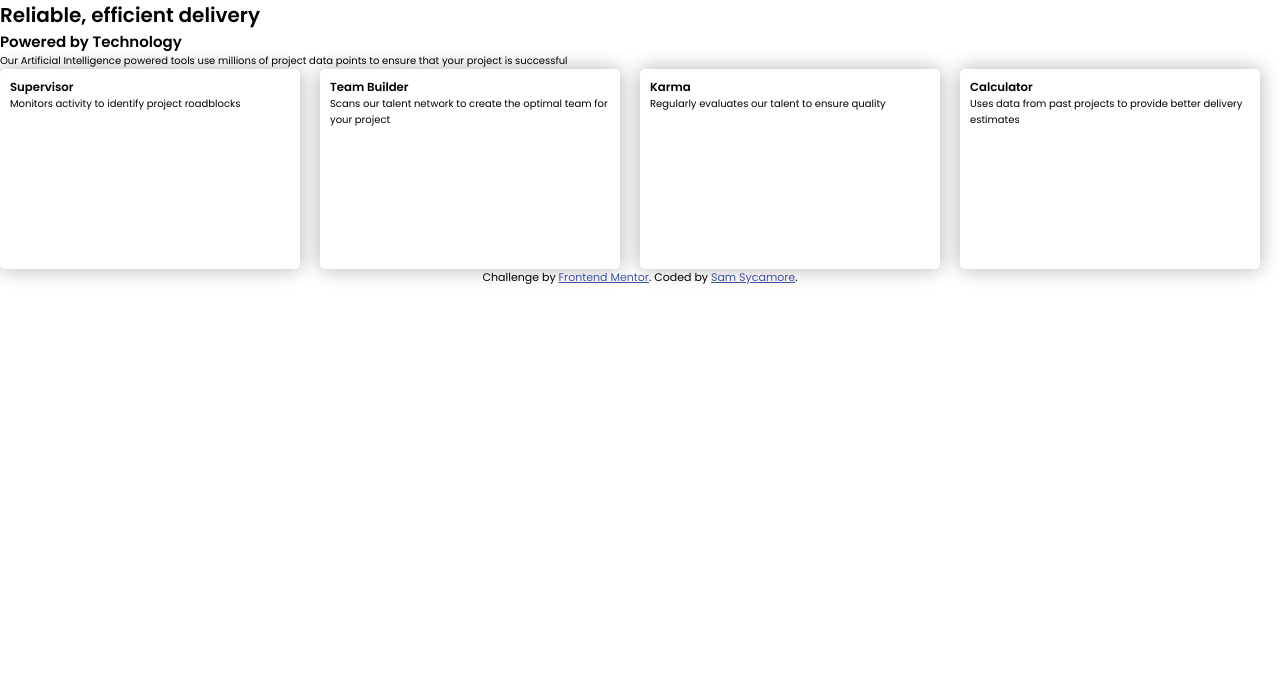
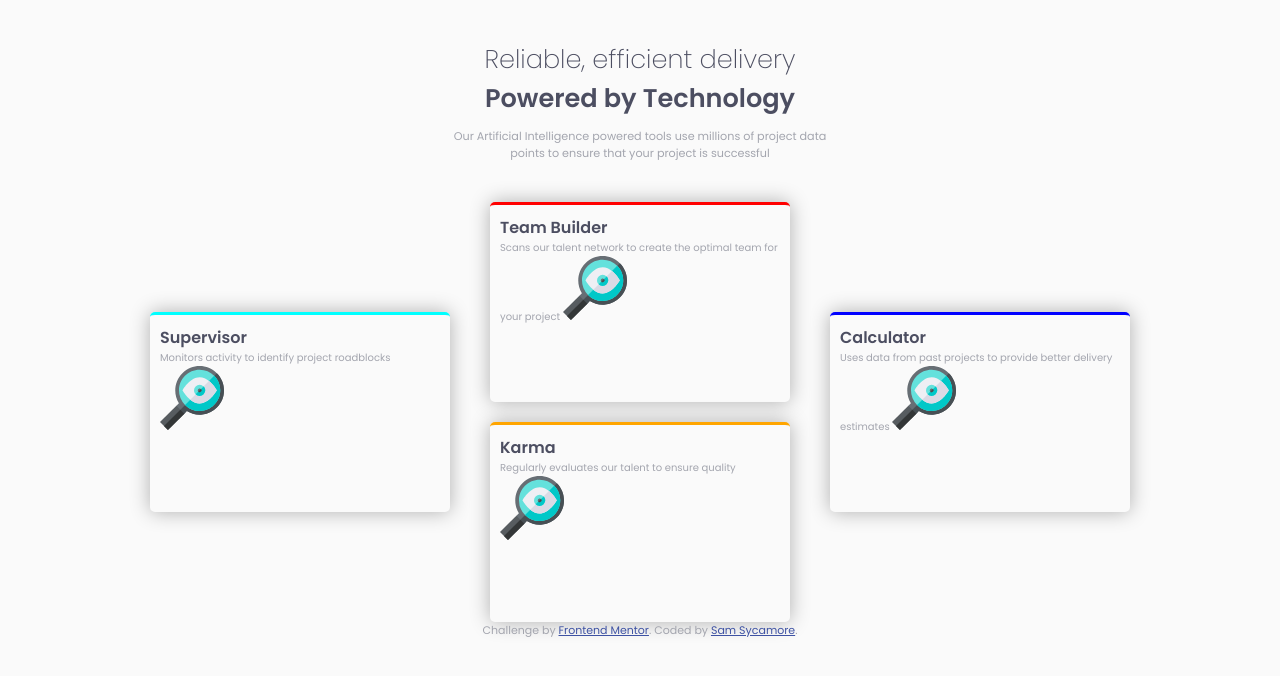
Before and after one commit to samuelsycamore/FEM-four-card-feature-section, a plain HTML site: page index.html in a window 1280 px wide. Drawn offline with Linux system fonts and the light colour scheme.

Commit message:
Mostly there

```diff
--- a/index.html
+++ b/index.html
@@ -27,18 +27,24 @@
   <section class="card cyan">
   <h3>Supervisor</h3>
   Monitors activity to identify project roadblocks
+  <img src="images/icon-supervisor.svg">
 </section>
+<div class="col-container">
 <section class="card red">
   <h3>Team Builder</h3>
   Scans our talent network to create the optimal team for your project
+<img src="images/icon-supervisor.svg">
 </section>
 <section class="card orange">
   <h3>Karma</h3>
   Regularly evaluates our talent to ensure quality
+  <img src="images/icon-supervisor.svg">
 </section>
-<section class="card green">
+</div>
+<section class="card blue">
   <h3>Calculator</h3>
   Uses data from past projects to provide better delivery estimates
+  <img src="images/icon-supervisor.svg">
 </section>
 </div>
   <footer>
--- a/style.css
+++ b/style.css
@@ -9,6 +9,35 @@ box-sizing: border-box;
 body{
   font-family: 'Poppins', sans-serif;
   font-size: 62.5%;
+  background: hsl(0, 0%, 98%);
+  color: hsl(229, 6%, 66%);
+}
+
+h1{
+  font-weight: 200;
+}
+
+h1, h2{
+  font-size: 1.6rem;
+}
+
+h1, h2, h3{
+  color: hsl(234, 12%, 34%);
+}
+
+h3{
+  font-size: 1rem;
+}
+
+header{
+  text-align: center;
+  width: 400px;
+  margin: 40px auto;
+  font-size: 0.7rem;
+}
+
+header > p{
+  margin: 10px auto;
 }
 
 .card{
@@ -25,4 +54,31 @@ body{
   display: flex;
   flex-wrap: wrap;
   grid-gap: 20px;
+  align-items: center;
+  justify-content: space-around;
+  max-width: 1000px;
+  margin: 0 auto;
 }
+
+.col-container{
+  display: flex;
+  flex-direction: column;
+  grid-gap: 20px;
+
+}
+
+.orange{
+  border-top: 3px solid orange;
+}
+
+.cyan{
+  border-top: 3px solid cyan;
+}
+
+.red{
+  border-top: 3px solid red;
+}
+
+.blue{
+  border-top: 3px solid blue;
+}
```
